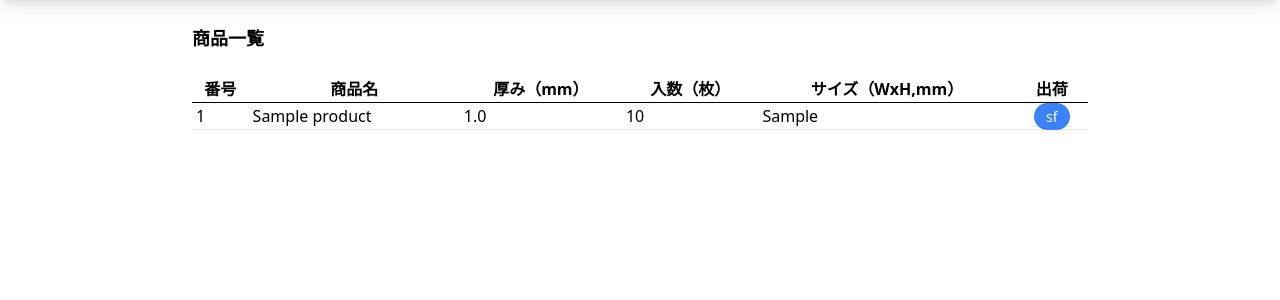
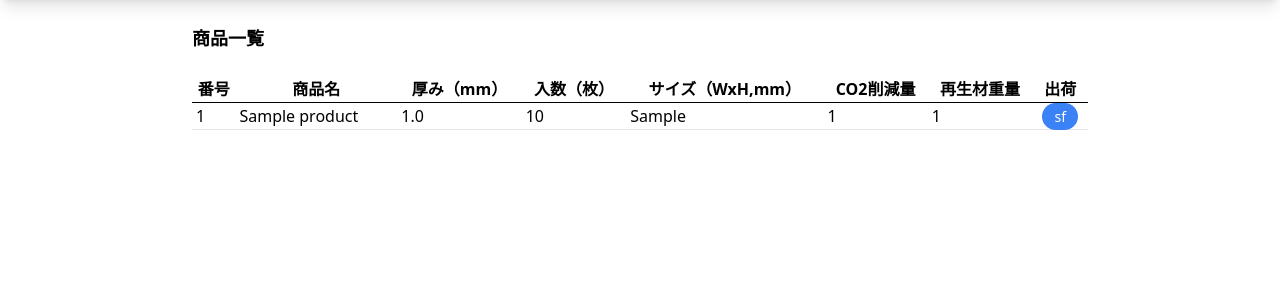
Before and after one commit to hayamakazuyuki/fas, a Flask app: page /product in a window 1280 px wide. Shown: the part 81-381 px from the top of the page. Run offline with Flask 2, Linux system fonts and the light colour scheme; tables that the repository leaves empty hold one stand-in row (values such as "Sample post"); some libraries are stand-ins or nearby versions.

Commit message:
co2 and pcr added to product model

```diff
--- a/flask/app/models.py
+++ b/flask/app/models.py
@@ -45,6 +45,8 @@ class Product(db.Model):
     thickness = db.Column(db.Float)
     qty = db.Column(db.Integer)
     size = db.Column(db.String(100))
+    co2 = db.Column(db.Integer)
+    pcr = db.Column(db.Integer)
     shipper = db.Column(db.Boolean, nullable=True, default=0)
     orders = db.relationship('ProductOrder', backref=db.backref('product', lazy=True))
 
@@ -187,7 +189,7 @@ class StaffAdminView(ModelView):
     form_excluded_columns = ['orders']
 
 class ProductAdminView(ModelView):
-    form_columns = ['id', 'name', 'abbre', 'thickness', 'qty', 'size', 'shipper']
+    # form_columns = ['id', 'name', 'abbre', 'thickness', 'qty', 'size', 'shipper']
     form_excluded_columns = ['orders']
 
 class DisplayProductView(ModelView):
--- a/flask/app/templates/products.html
+++ b/flask/app/templates/products.html
@@ -13,6 +13,8 @@
                 <th>厚み（mm）</th>
                 <th>入数（枚）</th>
                 <th>サイズ（WxH,mm）</th>
+                <th>CO2削減量</th>
+                <th>再生材重量</th>
                 <th>出荷</th>
             </tr>
             </thead>
@@ -24,6 +26,8 @@
                 <td class="px-1">{{ product.thickness or '' }}</td>
                 <td class="px-1">{{ product.qty or '' }}</td>
                 <td class="px-1">{{ product.size or '' }}</td>
+                <td class="px-1">{{ product.co2 or '' }}</td>
+                <td class="px-1">{{ product.pcr or '' }}</td>
                 <td class="px-1 text-center">
                     {% if product.shipper %}
                     <span class="bg-blue-500 rounded-full text-sm px-3 py-1 text-white">sf</span>
```
